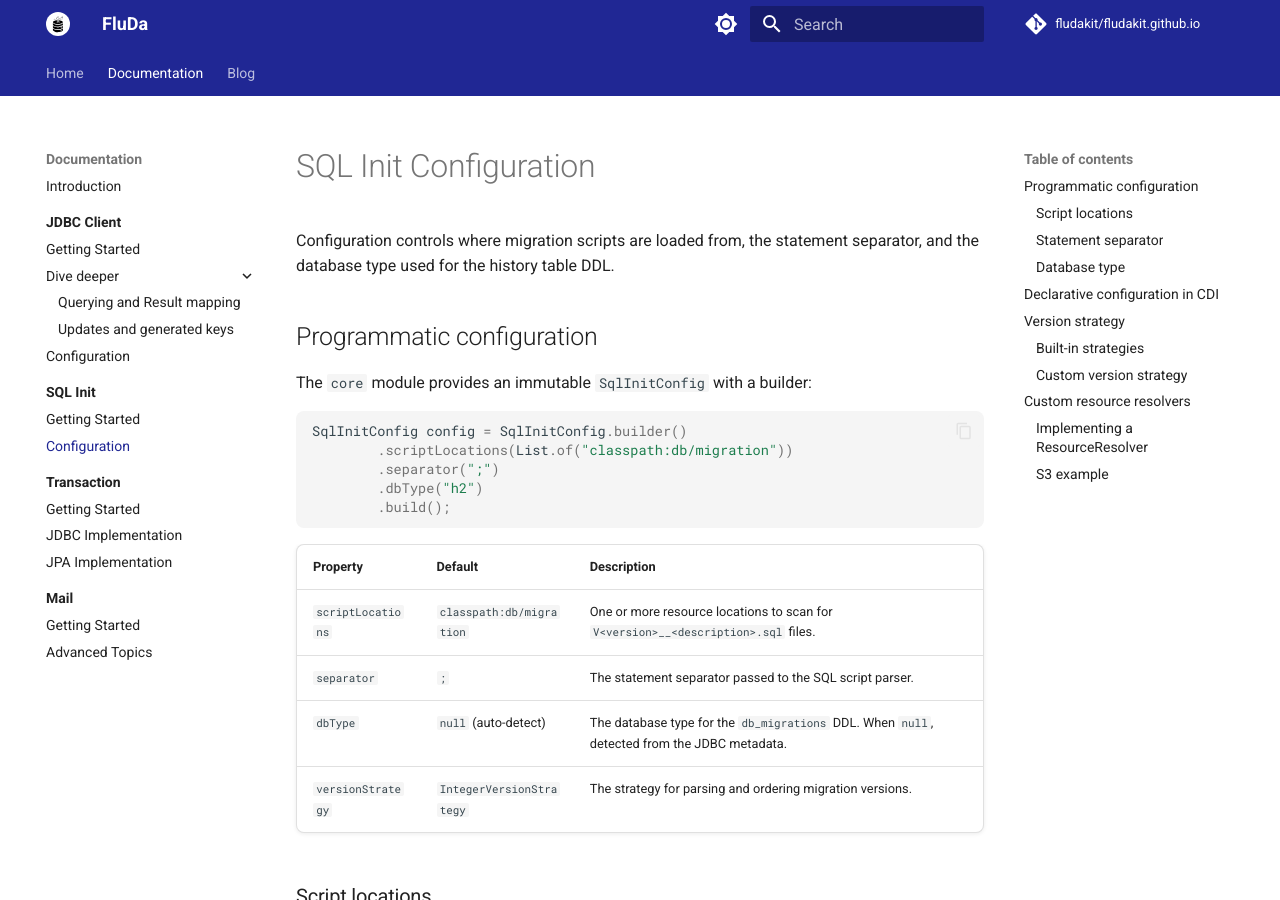
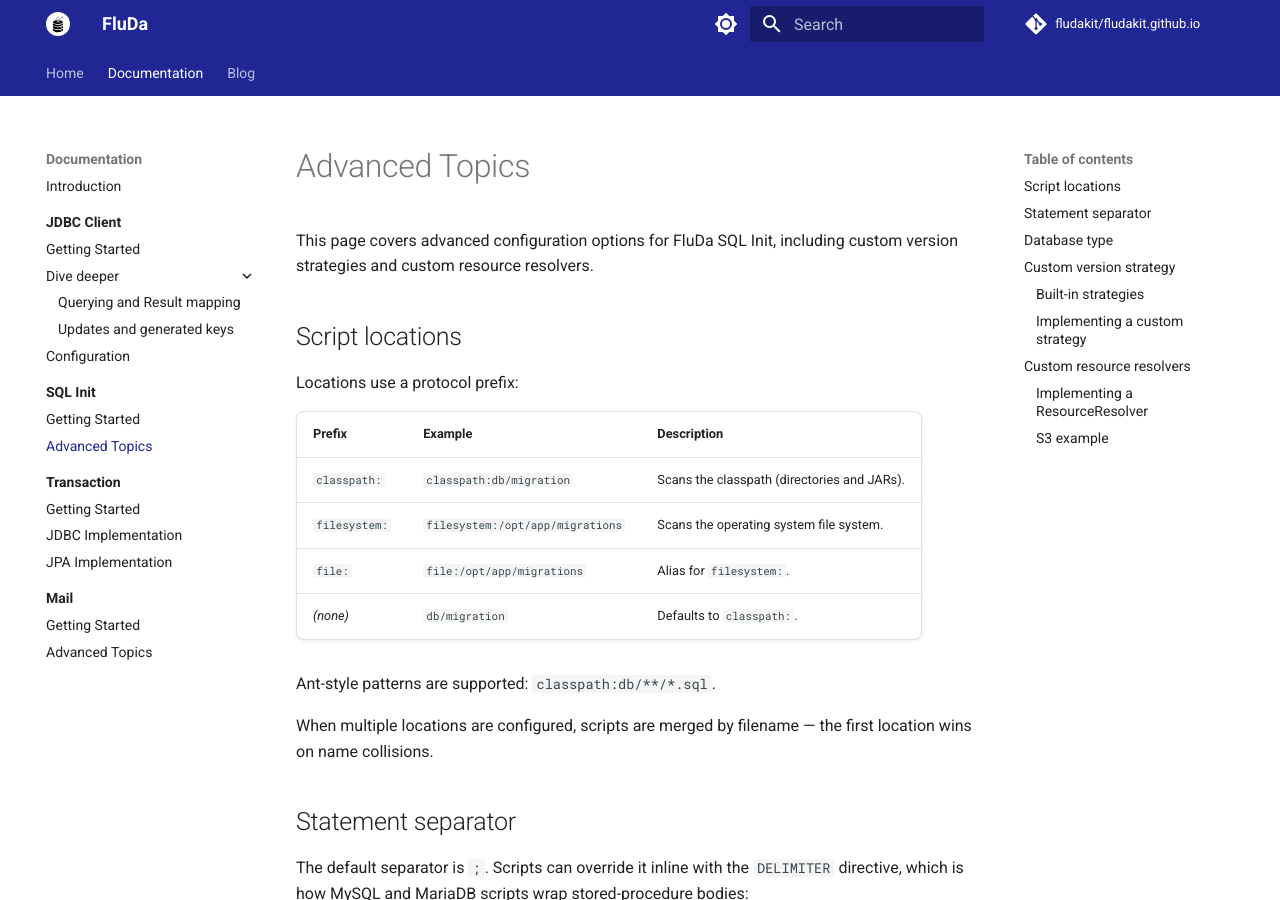
Before and after one commit to fludakit/fludakit.github.io, an MkDocs documentation site: the page built from docs/documentation/sql-init/advanced.md, in a window 1280 px wide and 900 px high. Built offline with MkDocs 1.6.1 and Material for MkDocs 9.7.7, drawn with Linux system fonts in a browser that asks for light colours; comment, search, counter and statistics services are not loaded; some of the changed text lies outside the part shown.

Commit message:
Restructure sql-init docs: merge config into getting-started, create advanced topics
- Move MicroProfile Config properties table to getting-started.md
- Remove redundant programmatic configuration table
- Create advanced.md with custom version strategies and resource resolvers
- Delete configuration.md
- Update mkdocs.yml navigation

````diff
--- a/docs/documentation/sql-init/configuration.md
+++ b/docs/documentation/sql-init/advanced.md
@@ -1,28 +1,8 @@
-# SQL Init Configuration
+# Advanced Topics
 
-Configuration controls where migration scripts are loaded from, the statement separator, and the
-database type used for the history table DDL.
+This page covers advanced configuration options for FluDa SQL Init, including custom version strategies and custom resource resolvers.
 
-## Programmatic configuration
-
-The `core` module provides an immutable `SqlInitConfig` with a builder:
-
-```java
-SqlInitConfig config = SqlInitConfig.builder()
-        .scriptLocations(List.of("classpath:db/migration"))
-        .separator(";")
-        .dbType("h2")
-        .build();
-```
-
-| Property           | Default                      | Description                                                                                   |
-|--------------------|------------------------------|-----------------------------------------------------------------------------------------------|
-| `scriptLocations`  | `classpath:db/migration`     | One or more resource locations to scan for `V<version>__<description>.sql` files.             |
-| `separator`        | `;`                          | The statement separator passed to the SQL script parser.                                      |
-| `dbType`           | `null` (auto-detect)         | The database type for the `db_migrations` DDL. When `null`, detected from the JDBC metadata.  |
-| `versionStrategy`  | `IntegerVersionStrategy`     | The strategy for parsing and ordering migration versions.                                     |
-
-### Script locations
+## Script locations
 
 Locations use a protocol prefix:
 
@@ -35,13 +15,11 @@
 
 Ant-style patterns are supported: `classpath:db/**/*.sql`.
 
-When multiple locations are configured, scripts are merged by filename — the first location wins on
-name collisions.
+When multiple locations are configured, scripts are merged by filename — the first location wins on name collisions.
 
-### Statement separator
+## Statement separator
 
-The default separator is `;`. Scripts can override it inline with the `DELIMITER` directive, which is
-how MySQL and MariaDB scripts wrap stored-procedure bodies:
+The default separator is `;`. Scripts can override it inline with the `DELIMITER` directive, which is how MySQL and MariaDB scripts wrap stored-procedure bodies:
 
 ```sql
 DELIMITER //
@@ -52,11 +30,9 @@
 DELIMITER ;
 ```
 
-### Database type
+## Database type
 
-When `dbType` is `null` (the default), the migrator auto-detects the database from the JDBC connection
-metadata. Set it explicitly when auto-detection is ambiguous or when running against an unsupported
-database with compatible SQL:
+When `dbType` is `null` (the default), the migrator auto-detects the database from the JDBC connection metadata. Set it explicitly when auto-detection is ambiguous or when running against an unsupported database with compatible SQL:
 
 | Value        | Aliases                                  |
 |--------------|------------------------------------------|
@@ -66,26 +42,7 @@
 | `mssql`      | `sqlserver`, `sql_server`                |
 | `oracle`     |                                          |
 
-## Declarative configuration in CDI
-
-In a Jakarta EE / CDI environment, the optional `fluda-sql-init-config` module populates `SqlInitConfig`
-from MicroProfile Config properties.
-
-| Property                           | Default                      | Description                                                                    |
-|------------------------------------|------------------------------|--------------------------------------------------------------------------------|
-| `jdbcclient.init.script-locations` | `classpath:db/migration`     | Comma-separated list of script locations.                                      |
-| `jdbcclient.init.separator`        | `;`                          | The statement separator.                                                       |
-| `jdbcclient.init.db-type`          | *(empty — auto-detect)*      | The database type name. Empty means auto-detect from the JDBC connection.      |
-
-Example `microprofile-config.properties`:
-
-```properties
-jdbcclient.init.script-locations=classpath:db/migration,classpath:db/extra
-jdbcclient.init.separator=;
-jdbcclient.init.db-type=postgresql
-```
-
-## Version strategy
+## Custom version strategy
 
 The version strategy controls how migration versions are parsed from filenames and how they are ordered. The default is `IntegerVersionStrategy` which expects simple numeric versions (`V1`, `V2`, `V3`).
 
@@ -106,7 +63,7 @@
         .build();
 ```
 
-### Custom version strategy
+### Implementing a custom strategy
 
 Implement `VersionStrategy` for specialized versioning schemes. For example, date-based versions (`V20240101`, `V20241231`):
 
--- a/mkdocs.yml
+++ b/mkdocs.yml
@@ -84,7 +84,7 @@
     - SQL Init:
       - Introduction: documentation/sql-init/index.md
       - Getting Started: documentation/sql-init/getting-started.md
-      - Configuration: documentation/sql-init/configuration.md
+      - Advanced Topics: documentation/sql-init/advanced.md
     - Transaction:
       - Introduction: documentation/tx/index.md
       - Getting Started: documentation/tx/getting-started.md
````
Also changed, not shown: docs/documentation/sql-init/getting-started.md (+23 -3 lines).
